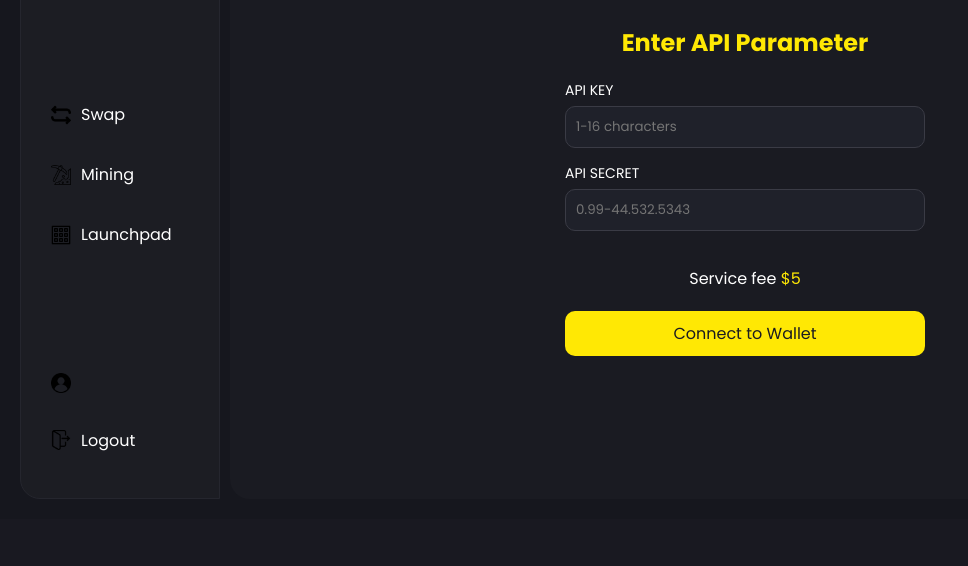
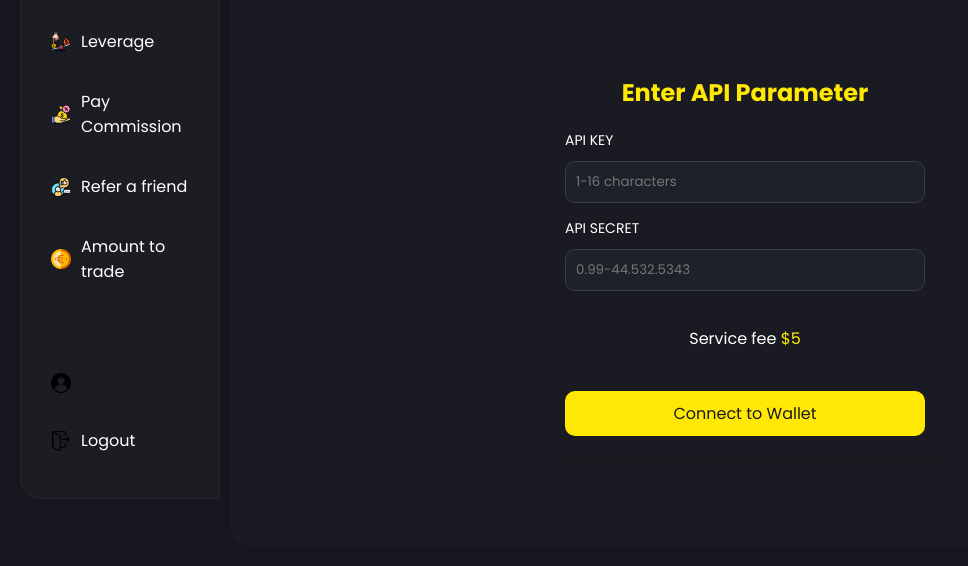
Before and after one commit to OmobolajiDurojaiye/ZeeBot, a Flask app: page /dashboard/ in a window 1280 px wide. Shown: the part 321-887 px from the top of the page, without its empty margins (0-968 px from the left). Before the commit the page ends 820 px from the top, so only its background shows below. Run offline with Flask 3, Linux system fonts and the light colour scheme; some libraries are stand-ins or nearby versions.

Commit message:
dashboard optimized

```diff
--- a/pkg/static/css/dashboard.css
+++ b/pkg/static/css/dashboard.css
@@ -261,3 +261,110 @@ body {
 .token-form button:hover {
   background-color: #e6d904;
 }
+
+/* Leverage form styles */
+.token-form label input[type="radio"] {
+  margin-right: 10px;
+}
+
+.token-form label {
+  display: block;
+  margin-bottom: 10px;
+  font-size: 14px;
+  color: #fff;
+}
+
+.token-form button {
+  margin-top: 20px;
+}
+
+/* Share icons styles */
+.share-icons {
+  text-align: center;
+  color: #ffe804;
+}
+
+.share-icons h2 {
+  margin-bottom: 20px;
+}
+
+.share-icons a {
+  display: inline-block;
+  margin: 0 10px;
+}
+
+.share-icons a img {
+  width: 40px;
+  height: 40px;
+}
+
+/* Alert Container Styling */
+.alert-container {
+  margin: 20px 0;
+}
+
+/* Alert Box Styling */
+.alert {
+  padding: 15px;
+  border-radius: 4px;
+  margin-bottom: 10px;
+  box-shadow: 0 2px 4px rgba(0, 0, 0, 0.1);
+}
+
+/* Close Button Styling */
+.alert .close {
+  background: none;
+  border: none;
+  font-size: 20px;
+  line-height: 20px;
+  cursor: pointer;
+  opacity: 0.5;
+}
+
+.alert .close:hover {
+  opacity: 0.8;
+}
+
+/* Specific Alert Types */
+.alert-success {
+  background-color: #d4edda;
+  color: #155724;
+  border-color: #c3e6cb;
+}
+
+.alert-danger {
+  background-color: #f8d7da;
+  color: #721c24;
+  border-color: #f5c6cb;
+}
+
+.alert-warning {
+  background-color: #fff3cd;
+  color: #856404;
+  border-color: #ffeeba;
+}
+
+.alert-info {
+  background-color: #d1ecf1;
+  color: #0c5460;
+  border-color: #bee5eb;
+}
+
+.token-form {
+  max-width: 400px;
+  margin: 50px auto;
+  padding: 20px;
+  border-radius: 8px;
+  box-shadow: 0 4px 8px rgba(0, 0, 0, 0.1);
+}
+.token-form .form-group label {
+  font-weight: bold;
+}
+.token-form .form-group input[type="number"] {
+  font-size: 1.5rem;
+  text-align: center;
+}
+.token-form .btn {
+  width: 100%;
+  font-size: 1.2rem;
+}
--- a/pkg/templates/users/dashboard.html
+++ b/pkg/templates/users/dashboard.html
@@ -19,7 +19,7 @@
   <body>
     <div class="sidebar">
       <div class="logo-container">
-        <a href="/">
+        <a href="/dashboard">
           <h1>ZeeBot</h1>
         </a>
       </div>
@@ -27,59 +27,64 @@
       <h1>Welcome, {{ user.alias }}!</h1>
       <nav class="nav-top">
         <ul>
-          <li>
-            <a href="#"
-              ><img
-                src="{{ url_for('static', filename='icons/swap.png') }}"
+          <li id="leverage">
+            <a href="#">
+              <img
+                src="{{ url_for('static', filename='icons/leverage.png') }}"
                 alt="Swap"
               />
-              Swap</a
-            >
+              Leverage
+            </a>
           </li>
-          {#
-          <li>
-            <a href="#"><img src="path/to/pool-icon.png" alt="Pool" /> Pool</a>
-          </li>
-          #}
-          <li>
-            <a href="#"
-              ><img
-                src="{{ url_for('static', filename='icons/mining.png') }}"
+          <li id="pay-commission">
+            <a href="#">
+              <img
+                src="{{ url_for('static', filename='icons/commission.png') }}"
                 alt="Mining"
               />
-              Mining</a
-            >
+              Pay Commission
+            </a>
           </li>
-          <li>
-            <a href="#"
-              ><img
-                src="{{ url_for('static', filename='icons/launchpad.png') }}"
+          <li id="refer-friend">
+            <a href="#">
+              <img
+                src="{{ url_for('static', filename='icons/refer.png') }}"
                 alt="Launchpad"
               />
-              Launchpad</a
-            >
+              Refer a friend
+            </a>
+          </li>
+
+          <li id="amountToTrade">
+            <a href="#">
+              <img
+                src="{{ url_for('static', filename='icons/trade.png') }}"
+                alt="Launchpad"
+              />
+              Amount to trade
+            </a>
           </li>
         </ul>
       </nav>
       <nav class="nav-bottom">
         <ul>
           <li>
-            <a href="#"
-              ><img
+            <a href="#">
+              <img
                 src="{{ url_for('static', filename='icons/profile.png') }}"
                 alt="Profile"
               />
-              {{ user.alias }}</a
-            >
+              {{ user.alias }}
+            </a>
           </li>
           <li>
-            <a href="/logout"
-              ><img
+            <a href="/logout">
+              <img
                 src="{{ url_for('static', filename='icons/logout.png') }}"
                 alt="Logout"
               />
-              Logout</a
-            >
+              Logout
+            </a>
           </li>
         </ul>
       </nav>
@@ -125,7 +130,7 @@
           </p>
         </div>
         <button class="top-button">
-          <a href="/index/#tutorialVideo">
+          <a href="/index/#tutorialVideo" target="_blank">
             <img
               src="{{ url_for('static', filename='icons/video.png') }}"
               alt="Tutorial Video"
@@ -144,23 +149,6 @@
           <label for="api-secret">API SECRET</label>
           <!--api secret-->
           <input type="text" id="api-secret" placeholder="0.99-44.532.5343" />
-          {#
-          <div class="checkbox-group">
-            <div>
-              <input type="checkbox" id="burn" />
-              <label for="burn">Burn</label>
-            </div>
-            <div>
-              <input type="checkbox" id="trading-fees" />
-              <label for="trading-fees">Trading Fees</label>
-            </div>
-            <div>
-              <input type="checkbox" id="supply-increase" />
-              <label for="supply-increase">Support Supply Increase</label>
-            </div>
-          </div>
-          #}
-
           <div class="service-fee">
             <p>Service fee <span>$5</span></p>
           </div>
@@ -178,6 +166,63 @@
         counter++;
         numberConnected.textContent = counter;
       });
+
+      const leverageItem = document.getElementById("leverage");
+      const referFriendItem = document.getElementById("refer-friend");
+      const amountToTrade = document.getElementById("amountToTrade");
+      const bottomSection = document.querySelector(".bottom-section");
+
+      leverageItem.addEventListener("click", function () {
+        bottomSection.innerHTML = `
+      <form class="token-form">
+        <div class="form-group">
+          <label for="rangeInput">Drag to select your leverage range (1-10):</label>
+          <input type="range" class="form-control-range" id="rangeInput" min="1" max="10" value="1">
+        </div>
+        <div class="form-group">
+          <label for="numberDisplay">Selected Number:</label>
+          <input type="number" class="form-control" id="numberDisplay" value="1" readonly>
+        </div>
+        <button type="button" class="btn btn-primary connectButton">Enter</button>
+      </form>
+    `;
+
+        document
+          .getElementById("rangeInput")
+          .addEventListener("input", function () {
+            document.getElementById("numberDisplay").value = this.value;
+          });
+      });
+
+      referFriendItem.addEventListener("click", function () {
+        bottomSection.innerHTML = `
+          <div class="share-icons">
+            <h2>Tell A Friend About Us</h2>
+            <a href="https://twitter.com/share" target="_blank">
+              <img src="{{ url_for('static', filename='icons/twitter.jpg') }}" alt="Twitter" />
+            </a>
+            <a href="https://facebook.com/sharer/sharer.php" target="_blank">
+              <img src="{{ url_for('static', filename='icons/facebook.png') }}" alt="Facebook" />
+            </a>
+            <a href="https://www.linkedin.com/shareArticle" target="_blank">
+              <img src="{{ url_for('static', filename='icons/linkedin.png') }}" alt="LinkedIn" />
+            </a>
+          </div>
+        `;
+      });
+
+      amountToTrade.addEventListener("click", function () {
+        bottomSection.innerHTML = `
+          <form class="token-form">
+            <h2>Amount To Trade</h2>
+          <div class="form-group">
+            <label for="amountToTrade">Enter the amount you want to trade</label>
+            <input type="number" class="form-control" id="amountToTrade" value ="10,000">
+          </div>
+          <button type="button" class="btn btn-primary">Trade</button>
+        </form>
+        `;
+      });
     </script>
     <script src="https://code.jquery.com/jquery-3.5.1.slim.min.js"></script>
     <script src="https://cdn.jsdelivr.net/npm/@popperjs/core@2.9.3/dist/umd/popper.min.js"></script>
```
Also changed, not shown: pkg/static/icons/commission.png (added), pkg/static/icons/launchpad.png (deleted), pkg/static/icons/leverage.png (added), pkg/static/icons/mining.png (deleted), pkg/static/icons/refer.png (added), pkg/static/icons/swap.png (deleted), pkg/static/icons/trade.png (added).
